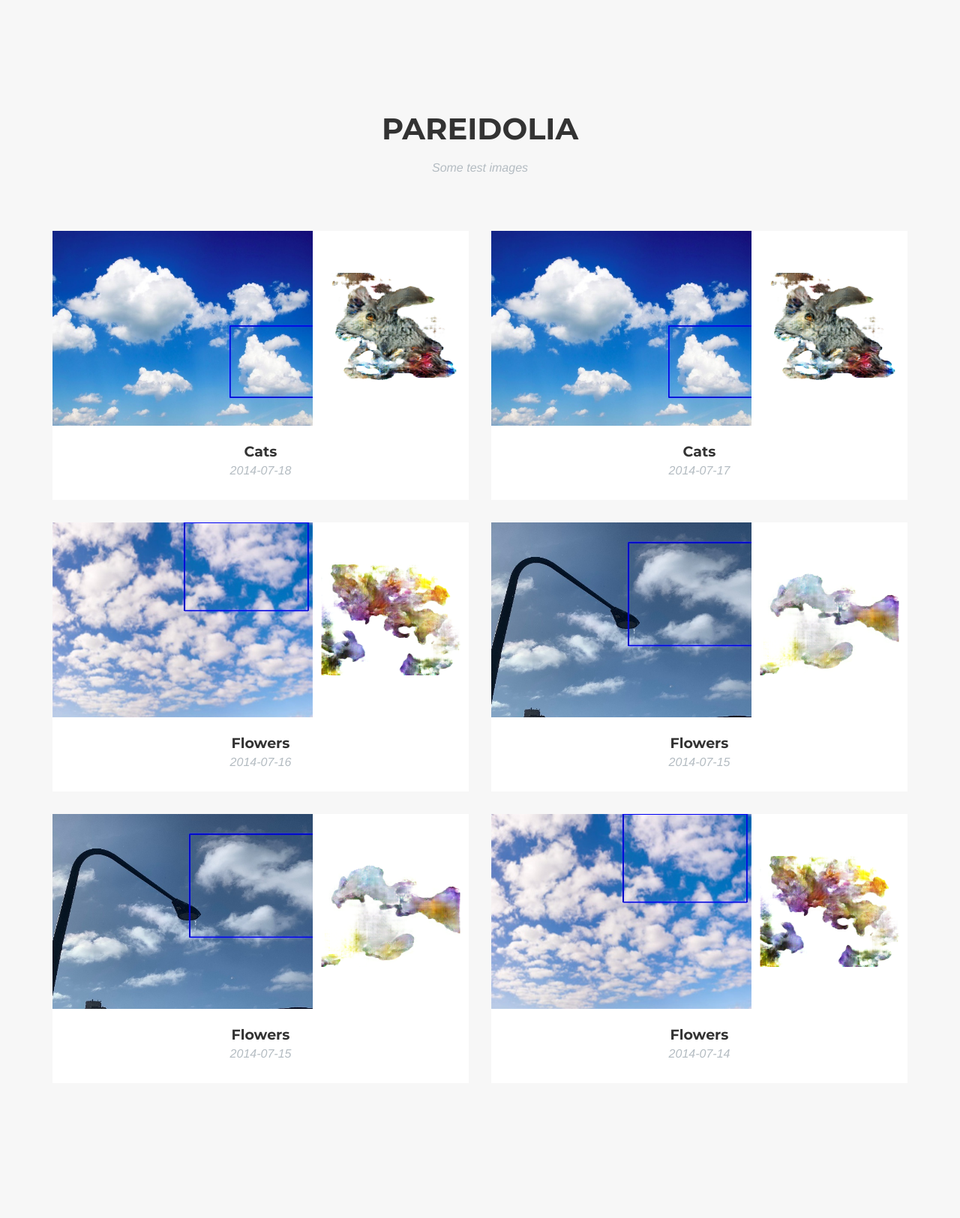
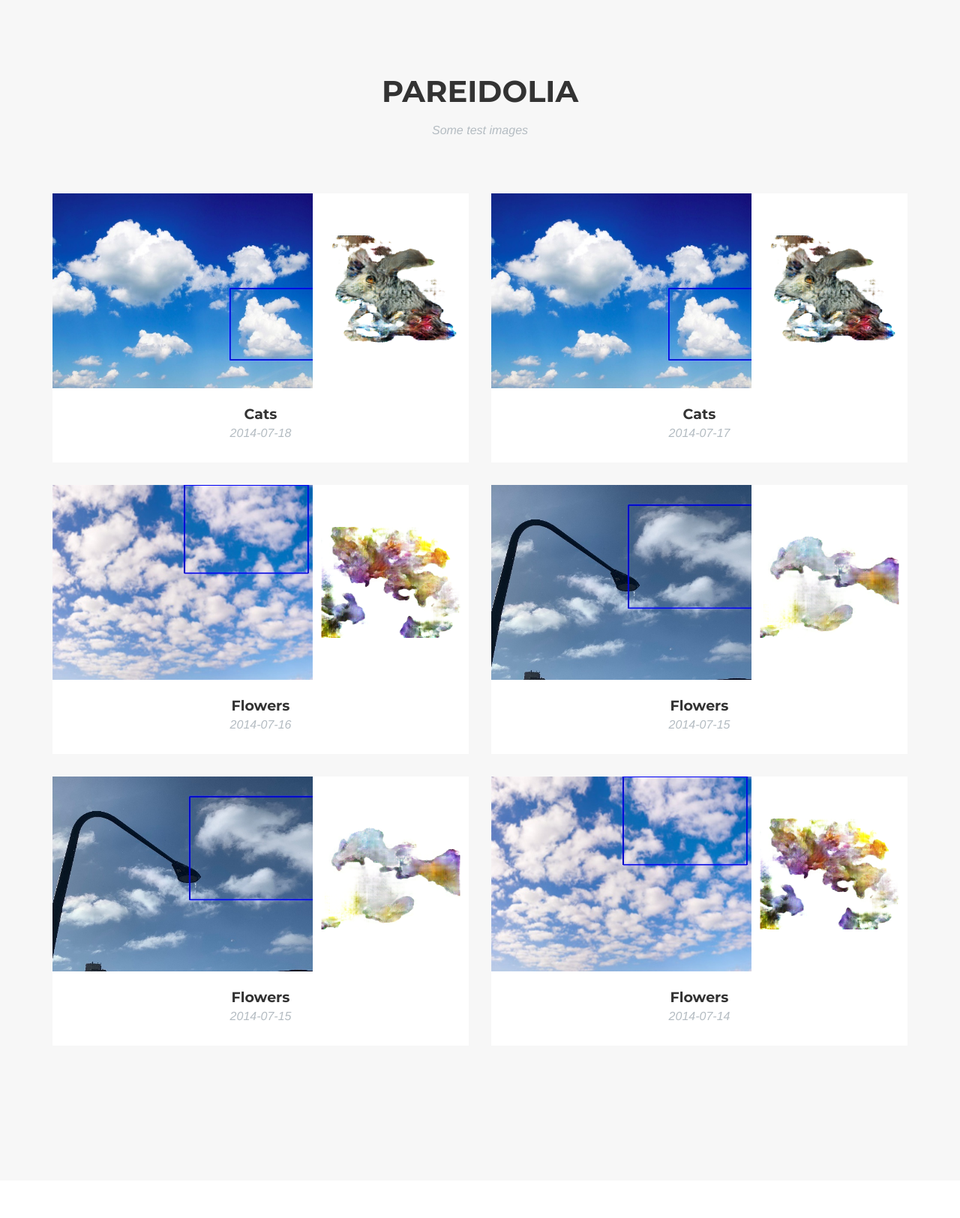
Before and after one commit to msotomorras/msotomorras.github.io, a Jekyll site: the page built from index.html, in a window 1280 px wide. Shown: the whole page at 75% size. Built offline with Jekyll 4.4.1, drawn with Linux system fonts in a browser that asks for light colours; some web fonts are replaced; after the commit the page ends 1575 px from its top, so only the background shows below that.

Commit message:
change top padding

```diff
--- a/_includes/css/agency.css
+++ b/_includes/css/agency.css
@@ -330,7 +330,7 @@ section {
 }
 
 section h2.section-heading {
-    margin-top: 0;
+    margin-top: -50px;
     margin-bottom: 15px;
     font-size: 40px;
 }
```
